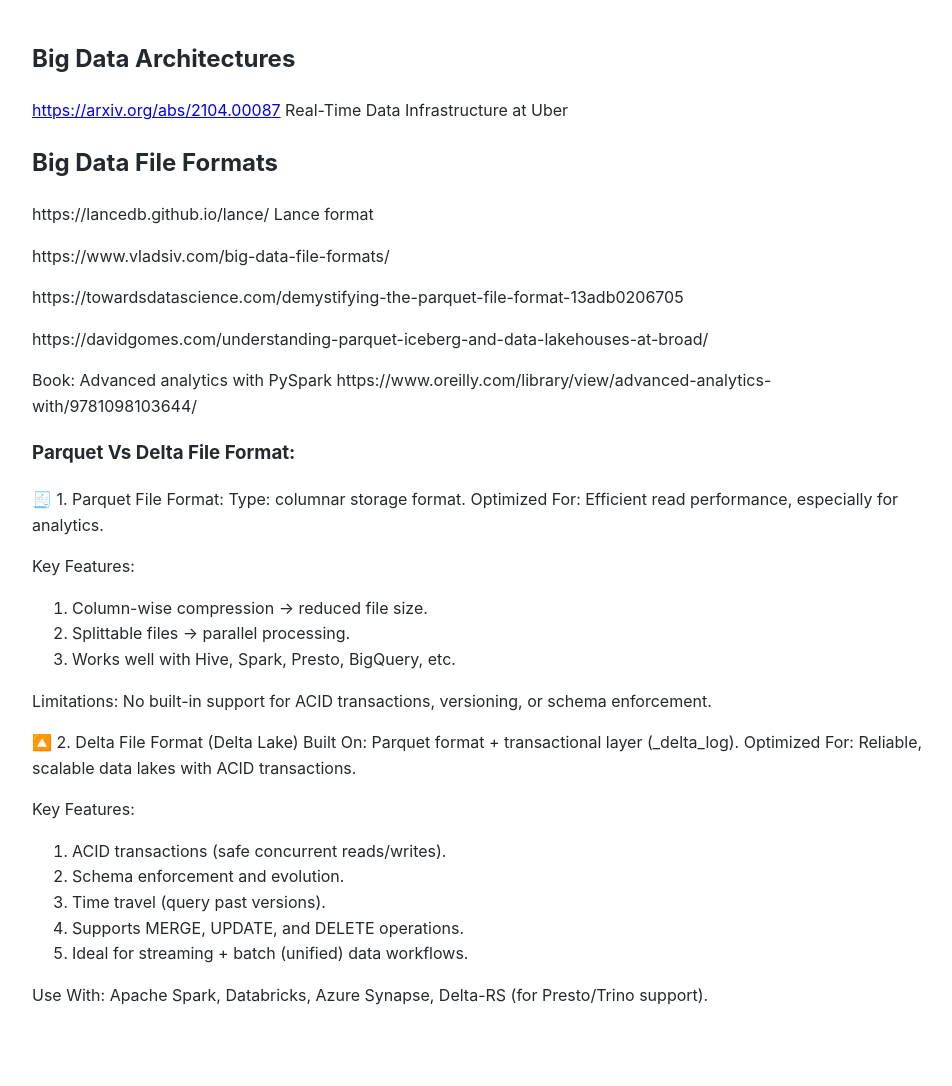
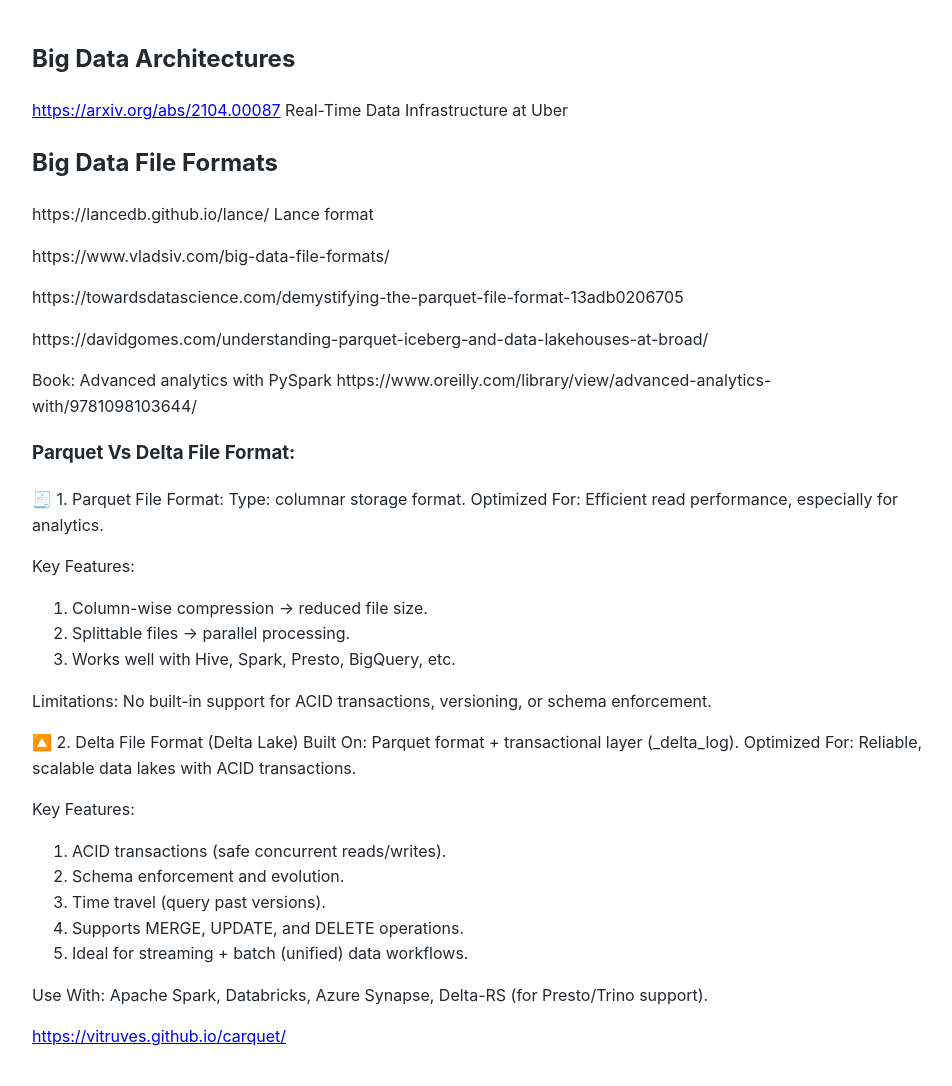
Before and after one commit to Michael-Lubinsky/michael-lubinsky.github.com, a Jekyll site: the page built from big_data_file_formats.md, in a window 1280 px wide. Shown: the whole page, without its empty margins (158-1110 px from the left). Built offline with Jekyll 4.4.1, drawn with Linux system fonts in a browser that asks for light colours; our own code applies the rules of GitHub Pages for plain Markdown files; before the commit the page ends 1044 px from its top, so only the background shows below that.

Commit message:
Update big_data_file_formats.md

```diff
--- a/big_data_file_formats.md
+++ b/big_data_file_formats.md
@@ -41,3 +41,5 @@
 5. Ideal for streaming + batch (unified) data workflows.
 
 Use With: Apache Spark, Databricks, Azure Synapse, Delta-RS (for Presto/Trino support).
+
+<https://vitruves.github.io/carquet/>
```
